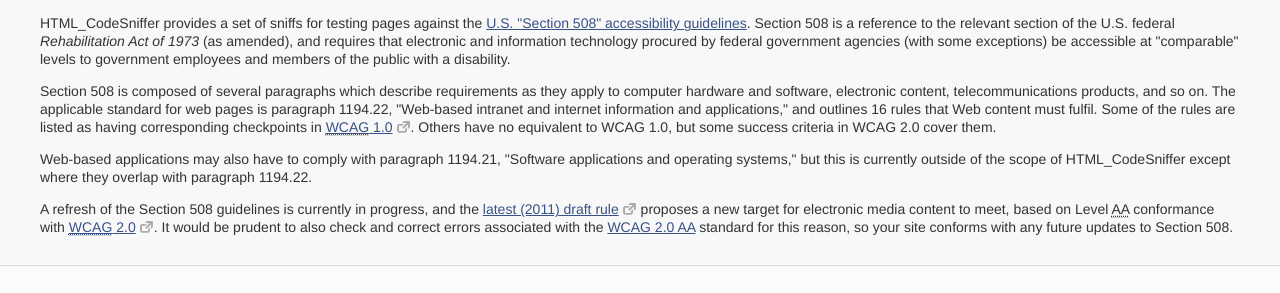
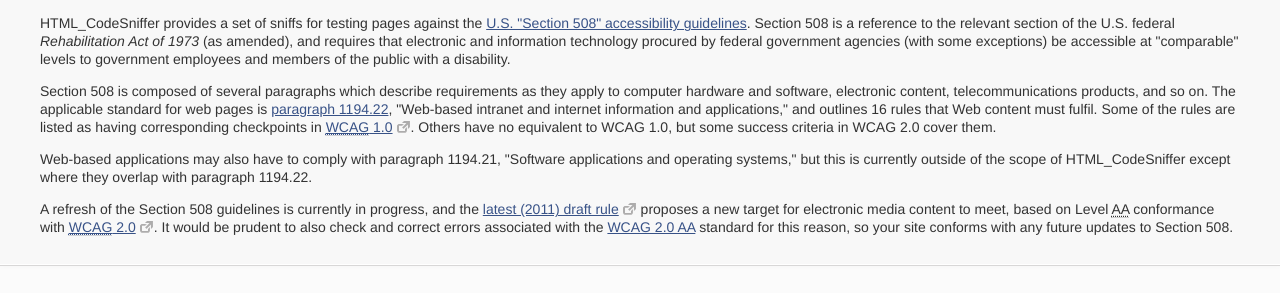
Before and after one commit to squizlabs/HTML_CodeSniffer, a Jekyll site: the page Standards/Section508/index.html, which Jekyll copies as it is, in a window 1280 px wide and 900 px high. Shown: the part 205-498 px from the top of the window. Built offline with Jekyll 4.4.1, drawn with Linux system fonts in a browser that asks for light colours; part of the change alters nothing that is shown.

```diff
--- a/Standards/Section508/index.html
+++ b/Standards/Section508/index.html
@@ -64,13 +64,13 @@
 
         <h2><abbr title="United States">U.S.</abbr> &quot;Section 508&quot; Guidelines: Summary</h2>
 
-        <p>HTML_CodeSniffer provides a set of sniffs for testing pages against the <a href="www.section508.gov/index.cfm?fuseAction=stdsdoc">U.S. &quot;Section 508&quot; accessibility guidelines</a>.
+        <p>HTML_CodeSniffer provides a set of sniffs for testing pages against the <a href="https://www.section508.gov/">U.S. &quot;Section 508&quot; accessibility guidelines</a>.
         Section 508 is a reference to the relevant section of the U.S. federal <em>Rehabilitation Act of 1973</em> (as amended), and requires that electronic and information
         technology procured by federal government agencies (with some exceptions) be accessible at "comparable" levels to government employees
         and members of the public with a disability.</p>
 
         <p>Section 508 is composed of several paragraphs which describe requirements as they apply to computer hardware and software,
-        electronic content, telecommunications products, and so on. The applicable standard for web pages is paragraph 1194.22,
+        electronic content, telecommunications products, and so on. The applicable standard for web pages is <a href="https://www.access-board.gov/guidelines-and-standards/communications-and-it/about-the-section-508-standards/section-508-standards#22">paragraph 1194.22</a>,
         &quot;Web-based intranet and internet information and applications,&quot; and outlines 16 rules that Web content must fulfil. Some
         of the rules are listed as having corresponding checkpoints in
         <a href="http://www.w3.org/TR/WCAG10/"><abbr title="Web Content Accessibility Guidelines">WCAG</abbr> 1.0</a>. Others have no equivalent
```
